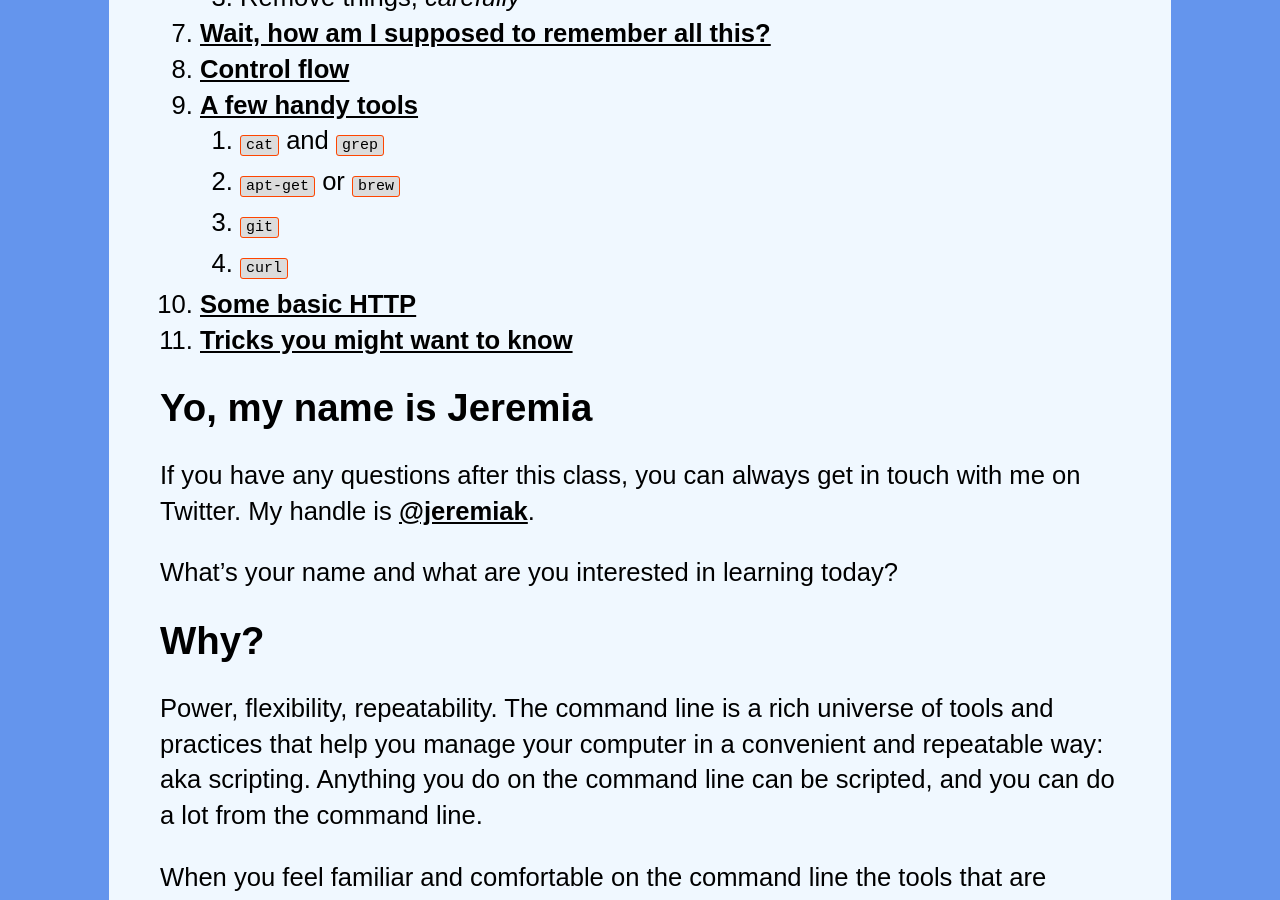
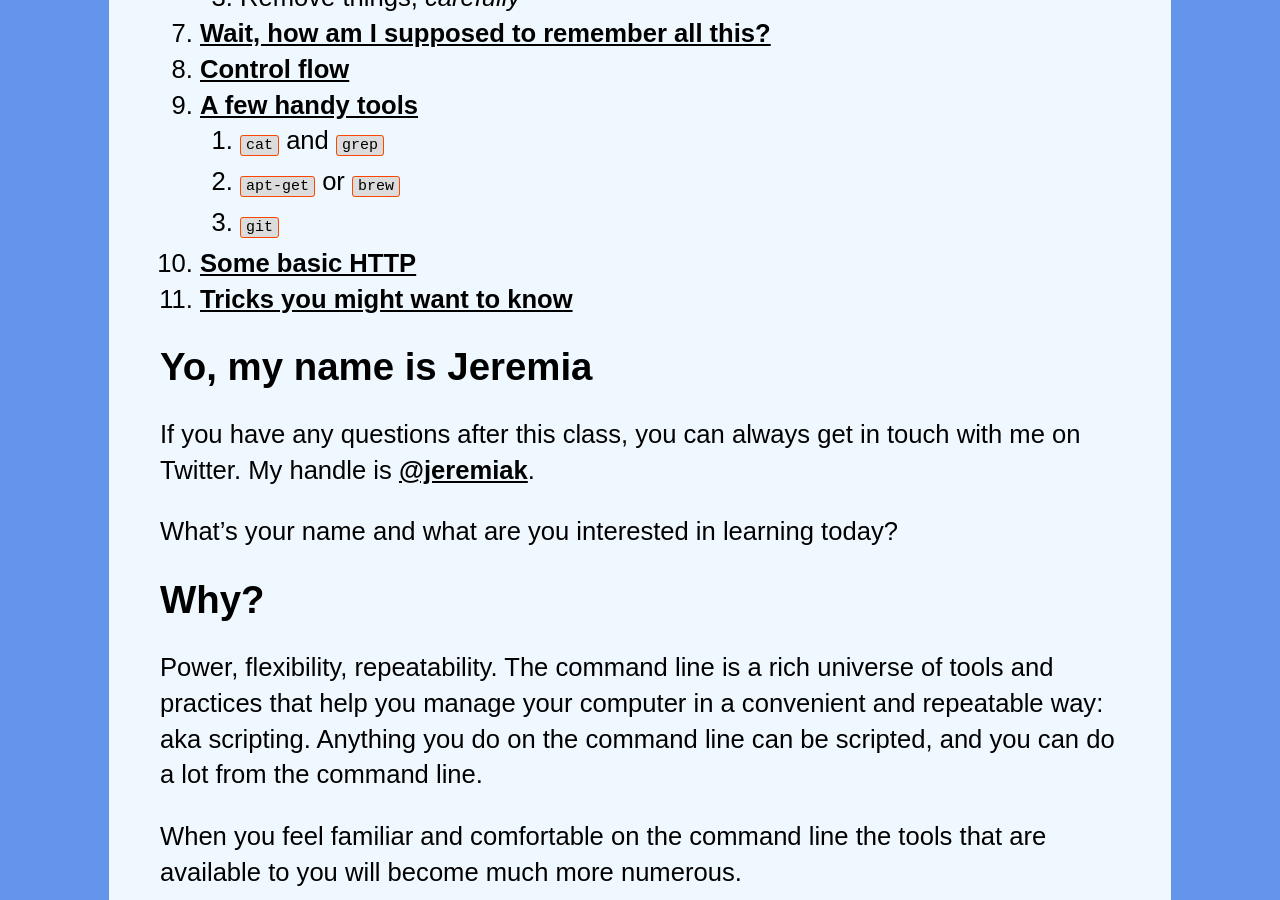
Before and after one commit to jeremiak/metro-cli-class, a Jekyll site: the page built from index.md, in a window 1280 px wide and 900 px high, scrolled down 657 px. Built offline with Jekyll 4.4.1, drawn with Linux system fonts in a browser that asks for light colours.

Commit message:
Remove curl in apps

```diff
--- a/index.md
+++ b/index.md
@@ -23,7 +23,6 @@ Hey there, let's learn how to use the command line!
     0. `cat` and `grep`
     0. `apt-get` or `brew`
     0. `git`
-    0. `curl`
 0. [Some basic HTTP](#http)
 0. [Tricks you might want to know](#tricks)
 
```
